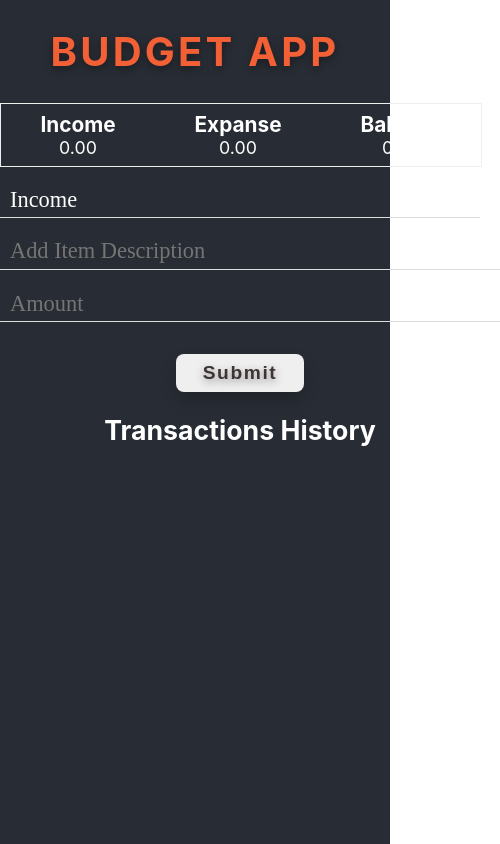
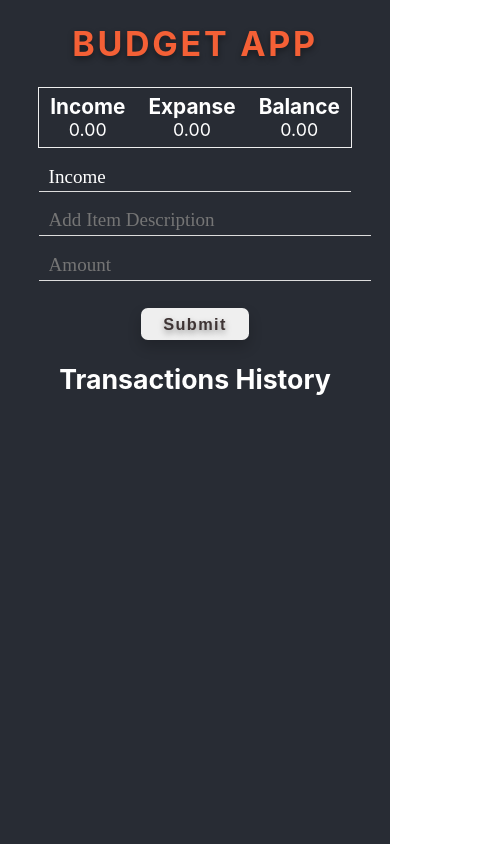
Before and after one commit to ajaydewangan215/budget-app, a React (Create React App) app: page / in a window 390 px wide. Shown: the whole page, 500 px wide, since content can reach past the window. Built offline with nearby package versions, Linux system fonts and the light colour scheme.

Commit message:
add responsive style

```diff
--- a/package.json
+++ b/package.json
@@ -1,17 +1,21 @@
 {
   "name": "budget-app",
+  "homepage": "https://ajaydewangan215.github.io/budget-app",
   "version": "0.1.0",
   "private": true,
   "dependencies": {
     "@testing-library/jest-dom": "^5.14.1",
     "@testing-library/react": "^11.2.7",
     "@testing-library/user-event": "^12.8.3",
+    "gh-pages": "^3.2.1",
     "react": "^17.0.2",
     "react-dom": "^17.0.2",
     "react-scripts": "4.0.3",
     "web-vitals": "^1.1.2"
   },
   "scripts": {
+    "predeploy": "npm run build",
+    "deploy": "gh-pages -d build",
     "start": "react-scripts start",
     "build": "react-scripts build",
     "test": "react-scripts test",
--- a/src/App.css
+++ b/src/App.css
@@ -116,7 +116,7 @@ button[type="submit"]{
   border-radius: .2rem;
   text-align: initial;
   padding: 4px 10px;
-  width: 100%;
+  /* width: 100%; */
   margin: 4px 0;
 }
 .list-item span:first-child{
@@ -241,3 +241,21 @@ We hide :before pseudo-element on :active
   -o-transition-delay: 0s;
   transition-delay: 0s;
 }
+
+@media (max-width: 575px) {
+  body, html {
+    font-size: 90%;
+  }
+  .form-wrapper, .balance-box, .transaction-list{
+    width: 26rem;
+  }
+}
+
+@media (max-width: 470px) {
+  body, html {
+    font-size: 85%;
+  }
+  .form-wrapper, .balance-box, .transaction-list{
+    width: 23rem;
+  }
+}
```
Also changed, not shown: 1 other file (tests, documents, lock files or other folders).
